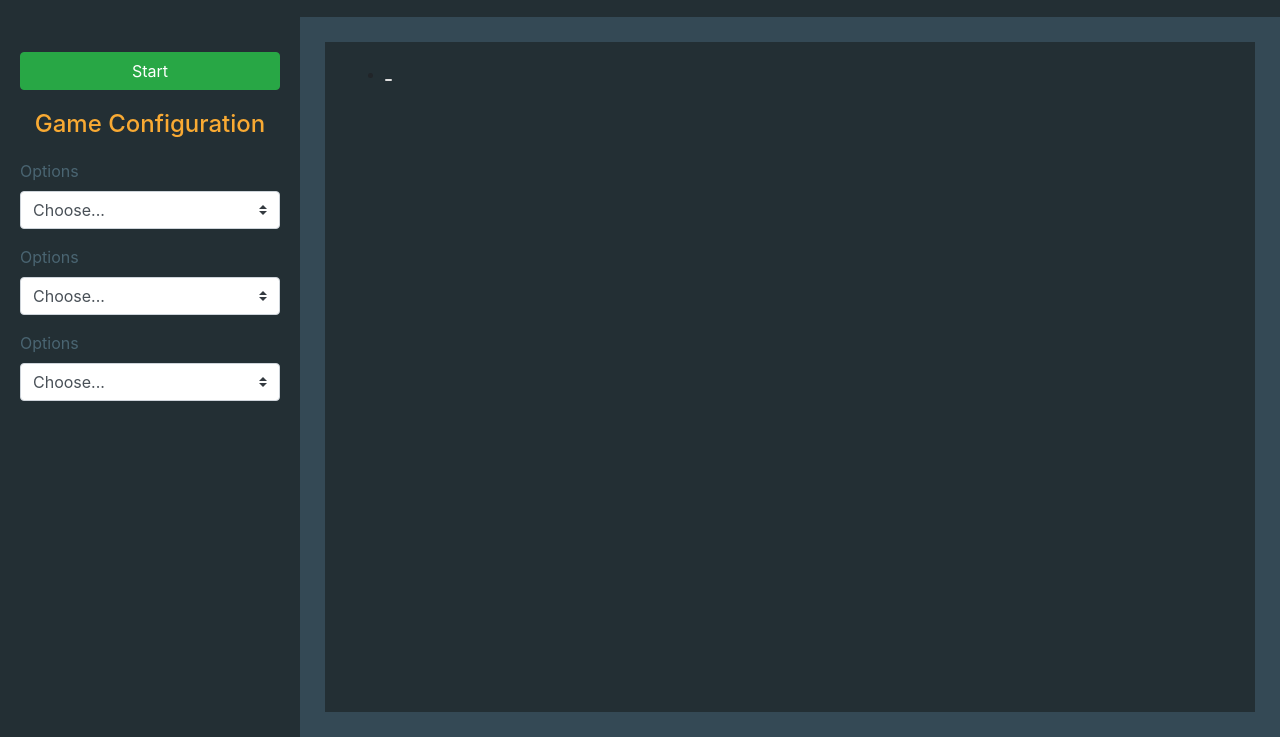
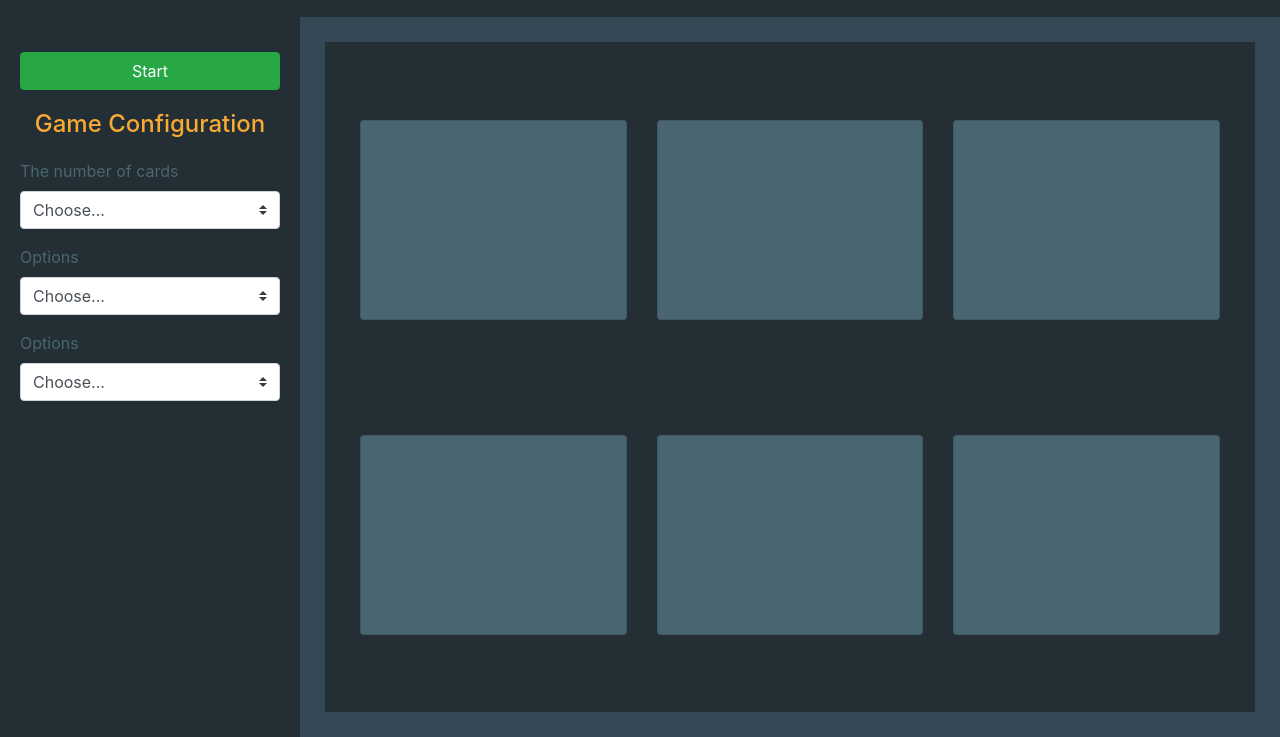
Before and after one commit to maveric-ui/puzzle-game, a website built with webpack: page src/index.html in a window 1280 px wide. Shown: the part 63-800 px from the top of the page. Built offline with nearby package versions, Linux system fonts and the light colour scheme; files whose address does not match are found by name.

Commit message:
js writing

```diff
--- a/src/css/style.css
+++ b/src/css/style.css
@@ -19,7 +19,6 @@ html, body {
     background-color: #344955;
     overflow: hidden;
 }
-
 
 .header {
     width: 100%;
@@ -87,4 +86,15 @@ html, body {
     height: calc(100% - 80px);
     background-color: #232f34;
     display: flex;
+    flex-flow: row wrap;
+    justify-content: space-between;
+    align-items: center;
 }
+
+.field-of-cards .card {
+    margin: 0 15px;
+    flex: 1 0 25%;
+    width: 150px;
+    height: 200px;
+    background: #4a6572;
+}
--- a/src/index.html
+++ b/src/index.html
@@ -21,8 +21,8 @@
                     <h4 class="game-config__titile">Game Configuration</h4>
                     <form>
                         <div class="form-group">
-                            <label class="label" for="select-cards">Options</label>
-                            <select class="custom-select select-cards" id="select-cards">
+                            <label class="label" for="select-number-of-cards">The number of cards</label>
+                            <select class="custom-select select-number-of-cards" id="select-number-of-cards">
                                 <option selected disabled>Choose...</option>
                                 <option value="6">6</option>
                                 <option value="8">8</option>
@@ -42,9 +42,9 @@
                             <label class="label" for="select-cards">Options</label>
                             <select class="custom-select select-cards" id="select-cards">
                                 <option selected disabled>Choose...</option>
-                                <option value="6">6</option>
-                                <option value="8">8</option>
-                                <option value="12">12</option>
+                                <option value="6">8</option>
+                                <option value="8">16</option>
+                                <option value="12">32</option>
                             </select>
                         </div>
                     </form>
@@ -52,13 +52,12 @@
             </aside>
             <div class="content">
                 <div class="field-of-cards">
-                    <ul class="cards-list">
-                        <li class="cards-item">
-                            <div class="card">
-                                <div></div>
-                            </div>
-                        </li>
-                    </ul>
+                    <div class="card"></div>
+                    <div class="card"></div>
+                    <div class="card"></div>
+                    <div class="card"></div>
+                    <div class="card"></div>
+                    <div class="card"></div>
                 </div>
             </div>
         </main>
--- a/src/index.js
+++ b/src/index.js
@@ -1,5 +1,3 @@
-import func from './js/main'
 import 'bootstrap/dist/css/bootstrap.min.css'
 import './css/style.css';
-
-func();
+import './js/main'
--- a/src/js/main.js
+++ b/src/js/main.js
@@ -1,3 +1,8 @@
-export default function func() {
-    console.log(1)
-}
+(function() {
+    const numberOfCards = document.querySelector('.select-number-of-cards');
+    console.log(numberOfCards.options[numberOfCards.selectedIndex].value);
+
+
+
+
+}())
--- a/webpack.config.js
+++ b/webpack.config.js
@@ -34,7 +34,7 @@ module.exports = {
     },
     plugins: [
         new ExtractTextPlugin({
-            filename: '[name].[hash].css'
+            filename: 'style.css'
         }),
         new HtmlWebpackPlugin({
             inject: false,
```
